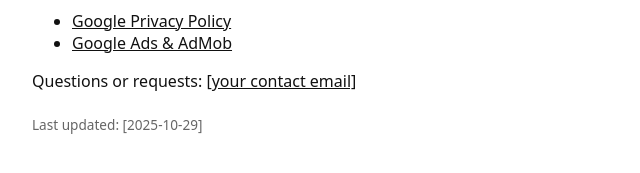
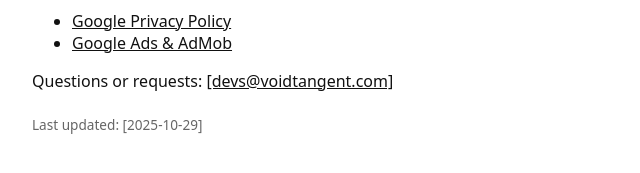
Before and after one commit to voidtangent/privacy, a plain HTML site: page index.html in a window 1280 px wide. Shown: the part 307-480 px from the top of the page, 248-888 px from the left. Drawn offline with Linux system fonts and the light colour scheme.

Commit message:
Update index.html

```diff
--- a/index.html
+++ b/index.html
@@ -3,7 +3,7 @@
 <head>
   <meta charset="utf-8">
   <meta name="viewport" content="width=device-width,initial-scale=1">
-  <title>Privacy Policy — [Your Game Name]</title>
+  <title>Privacy Policy — [Loot a Froot]</title>
   <style>
     html,body{height:100%;margin:0;font-family:system-ui,-apple-system,Segoe UI,Roboto,Helvetica,Arial,sans-serif;background:#fff;color:#111}
     .wrap{max-width:720px;margin:4vh auto;padding:20px}
@@ -29,7 +29,7 @@
       <li><a href="https://policies.google.com/technologies/ads" target="_blank" rel="noopener">Google Ads &amp; AdMob</a></li>
     </ul>
 
-    <p>Questions or requests: <a href="mailto:[devs@voidtangent.com]">[your contact email]</a></p>
+    <p>Questions or requests: <a href="mailto:[devs@voidtangent.com]">[devs@voidtangent.com]</a></p>
 
     <footer>Last updated: [2025-10-29]</footer>
   </main>
```
